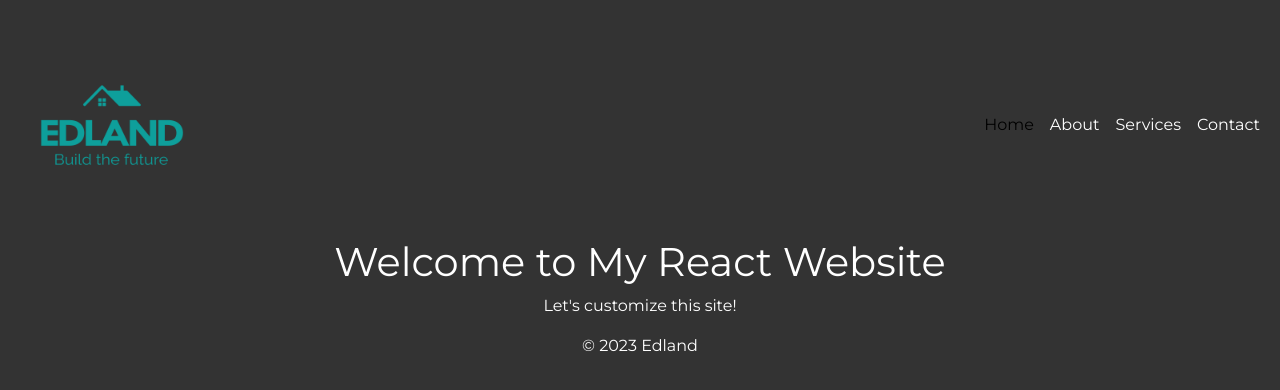
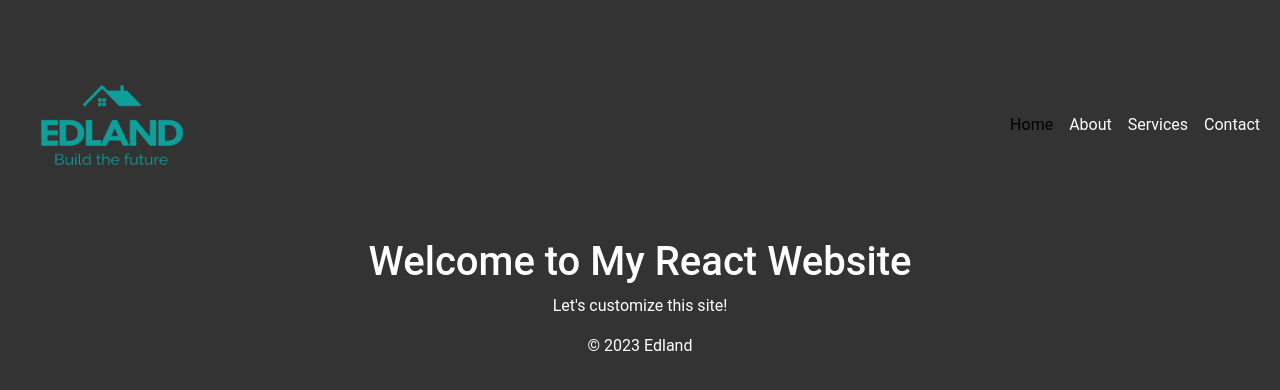
Before and after one commit to izabelalungu/Edland, a React (Create React App) app: page / in a window 1280 px wide. Shown: the top 390 px of the page. Built offline with nearby package versions, Linux system fonts and the light colour scheme.

Commit message:
Added font style to the page

```diff
--- a/src/App.css
+++ b/src/App.css
@@ -1,10 +1,10 @@
+body,html, #root{
+  color: #fff;
+  background-color: #333 !important;
+}
 @import url('https://fonts.googleapis.com/css2?family=Hanken+Grotesk:wght@500;700;800&family=Montserrat:wght@400;700&family=Roboto:wght@500;700&display=swap');
 *{
   font-family:  'Montserrat' ,'Roboto';
-}
-body,html, #root{
-  color: #fff;
-  background-color: #333 !important;
 }
 
 .App {
```
